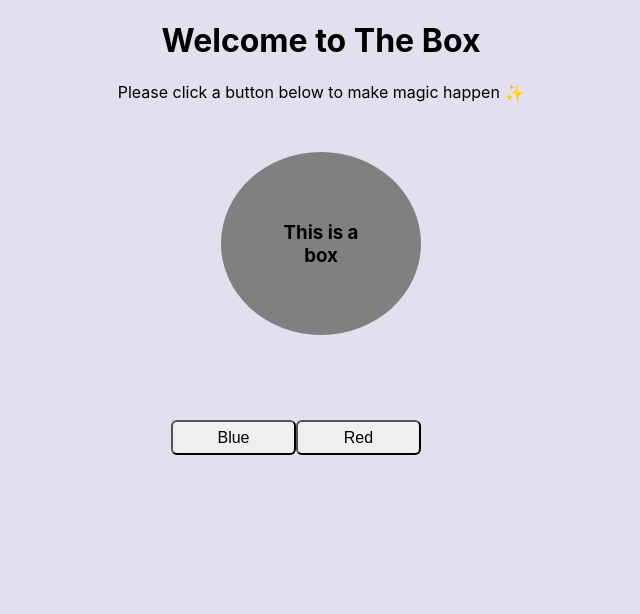
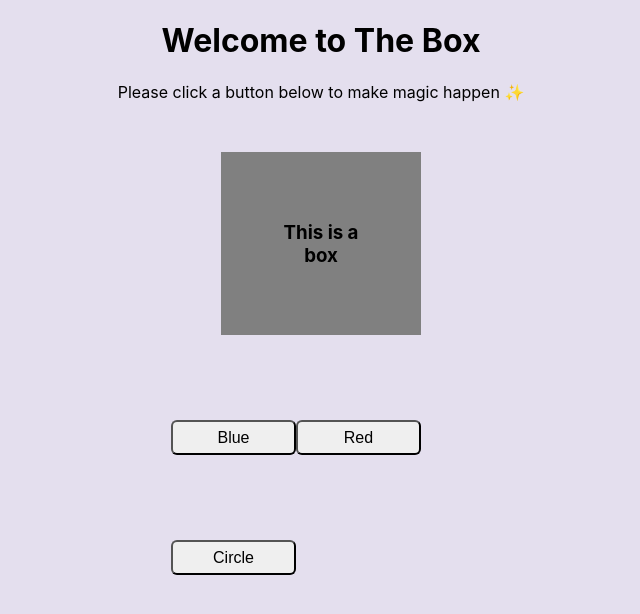
Before and after one commit to antdke/styled-buttons, a React (Create React App) app: page / in a window 1280 px wide. Shown: the top 614 px of the page, without its empty margins (319-959 px from the left). Built offline with nearby package versions, Linux system fonts and the light colour scheme.

Commit message:
Created circle button and passed the borderRadius props to the Box component from BoxAndButtons component

```diff
--- a/src/components/Box.tsx
+++ b/src/components/Box.tsx
@@ -3,9 +3,10 @@ import React, { useState } from "react";
 type BoxProps = {
   // start with a prop for the color
   color: string;
+  curves: string;
 };
 
-const Box: React.FC<BoxProps> = ({ color }) => {
+const Box: React.FC<BoxProps> = ({ color, curves }) => {
   return (
     <section
       style={{
@@ -14,7 +15,7 @@ const Box: React.FC<BoxProps> = ({ color }) => {
         margin: "50px auto",
         backgroundColor: color,
         padding: "50px",
-        borderRadius: "50%"
+        borderRadius: curves
       }}
     >
       <h3>This is a box</h3>
--- a/src/components/BoxAndButtons.tsx
+++ b/src/components/BoxAndButtons.tsx
@@ -18,10 +18,11 @@ const buttonStyles = {
 
 const BoxAndButtons = () => {
   const [color, setColor] = useState("grey");
+  const [curves, setCurves] = useState("0%");
 
   return (
     <div>
-      <Box color={color} />
+      <Box color={color} curves={curves} />
       <section style={gridStyles}>
         <button style={buttonStyles} onClick={() => setColor("blue")}>
           Blue
@@ -30,6 +31,11 @@ const BoxAndButtons = () => {
           Red
         </button>
       </section>
+      <section style={gridStyles}>
+        <button style={buttonStyles} onClick={() => setCurves("50%")}>
+          Circle
+        </button>
+      </section>
     </div>
   );
 };
```
